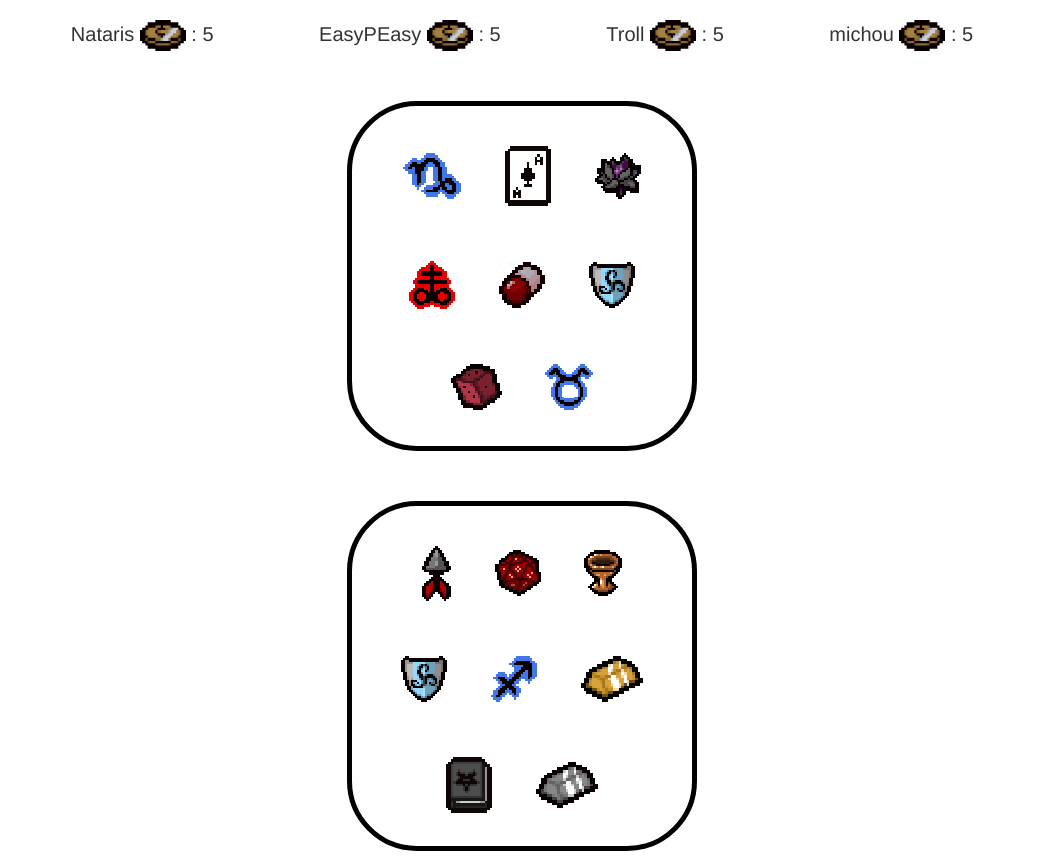
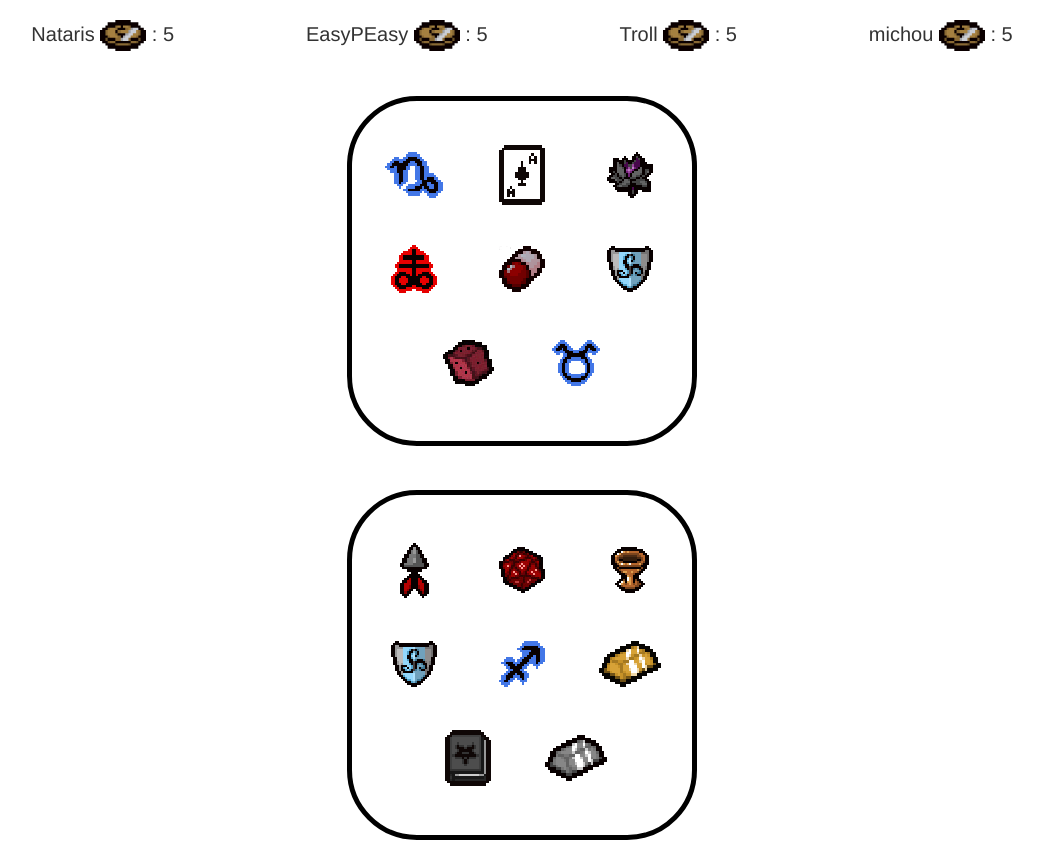
Before and after one commit to Etalon52170/Double-projetweb, a PHP site: page /prototype/accueil.html in a window 1280 px wide. Shown: the part 94-960 px from the top of the page, without its empty margins (118-1161 px from the left). After the commit the page ends 934 px from the top, so only its background shows below. Run offline with PHP 8.4, Linux system fonts and the light colour scheme.

Commit message:
Icone centre + debut JS pour selectionner le signe

```diff
--- a/projetweb/prototype/CascadeStyleSheet.css
+++ b/projetweb/prototype/CascadeStyleSheet.css
@@ -70,34 +70,44 @@ header{
 }
 .ScorePartie
 {
+    display:inline-block;
     font-size: 20px;
-    margin-left: 50px;
-    margin-right: 50px;
+    margin-left: 5%;
+    margin-right: 5%;
+    text-align: left;
+}
+
+
+#CarteCentral
+{
+    width: 350px;
+    height: 350px;
+    display: block;
+    margin-left: auto;
+    margin-right: auto;
+    margin-top: 3.5%;
+    border-radius: 20%;
+    border-width: 5px;
+    border-style: solid;
+    border-color: black;
+    padding-top: 3%;
 }
 
 .Icone
 {
-
-    display: inline-block;
-    margin: 15px;
-    margin-left: 20px;
-    margin-right: 20px;
-    margin-bottom: 40px;
+  display: inline-block;
+    width: 70px;
+    height: 70px;
+    text-align:center;
+    line-height: 70px;
+    margin-left: 5%;
+    margin-right: 5%;
+    margin-bottom: 7%;
 }
 
-#CarteCentral
+.Icone>img
 {
-    display: block;
-    margin-left: auto;
-    margin-right: auto;
-    margin-top: 50px;
-    border-radius: 20%;
-    border-width: 5px;
-    border-style: solid;
-    border-color: black;
-    width: 350px;
-    height: 350px;
-    padding: 25px;
+    vertical-align: middle;
 }
 
 #CarteJoueur
@@ -105,14 +115,14 @@ header{
     display: block;
     margin-left: auto;
     margin-right: auto;
-    margin-top: 50px;
+    margin-top: 3.5%;
     border-radius: 20%;
     border-width: 5px;
     border-style: solid;
     border-color: black;
     width: 350px;
     height: 350px;
-    padding: 25px;
+    padding-top: 3%;
 }
 
 #headprincipal{
--- a/projetweb/prototype/accueil.html
+++ b/projetweb/prototype/accueil.html
@@ -4,7 +4,7 @@ To change this license header, choose License Headers in Project Properties.
 To change this template file, choose Tools | Templates
 and open the template in the editor.
 -->
-<html>
+
     <head>
         <title>TODO supply a title</title>
         <meta charset="utf-8">
@@ -14,7 +14,7 @@ and open the template in the editor.
         <!-- Bootstrap -->
         <link href="../bootstrap/css/bootstrap.min.css" rel="stylesheet">
     </head>
-    <body>
+
         <header>
 
             <!-- score une fois connecter  -->
@@ -65,62 +65,61 @@ and open the template in the editor.
             </span>
         </div>
 
-        <span id = "CarteCentral">
-            <span class = 'Icone'>
-                    <img src="Capricorn_Icon.png" alt=""/>
-            </span>
-            <span class = 'Icone'>
+        <div id = "CarteCentral">
+            <p class = 'Icone'>
+                <img src="Capricorn_Icon.png" alt=""/>
+            </p>
+            <p class = 'Icone'>
                 <img src="Ace_of_Spades_Icon.png" alt=""/>
-            </span>
-            <span class = 'Icone'>
+            </p>
+            <p class = 'Icone'>
                 <img src="Black_Lotus_Icon.png" alt=""/>
-            </span>
-            <span class = 'Icone'>
+            </p>
+            <p class = 'Icone'>
                 <img src="Brimstone_Icon.png" alt=""/>
-            </span>
-            <span class = 'Icone'>
+            </p>
+            <p class = 'Icone'>
                 <img src="WhiteRed.png" alt=""/>
-            </span>
-            <span class = 'Icone'>
+            </p>
+            <p class = 'Icone'>
                 <img src="Trinity_Shield_Icon.png" alt=""/>
-            </span>
-            <span class = 'Icone'>
+            </p>
+            <p class = 'Icone'>
                 <img src="The_D6_Icon.png" alt=""/>
-            </span>
-            <span class = 'Icone'>
+            </p>
+            <p class = 'Icone'>
                 <img src="Taurus_Icon.png" alt=""/>
-            </span>
-        </span>
+            </p>
+        </div>
 
-        <span id = "CarteJoueur">
-            <span class = 'Icone'>
+        <div id = "CarteJoueur">
+            <p class = 'Icone'>
                 <img src="Cupid's_Arrow_Icon.png" alt=""/>
-            </span>
-            <span class = 'Icone'>
+            </p>
+            <p class = 'Icone'>
                 <img src="D20_Icon.png" alt=""/>
-            </span>
-            <span class = 'Icone'>
+            </p>
+            <p class = 'Icone'>
                 <img src="Holy_Grail_Icon.png" alt=""/>
-            </span>
-            <span class = 'Icone'>
+            </p>
+            <p class = 'Icone'>
                 <img src="Trinity_Shield_Icon.png" alt=""/>
-            </span>
-            <span class = 'Icone'>
+            </p>
+            <p class = 'Icone'>
                 <img src="Sagittarius_Icon.png" alt=""/>
-            </span>
-            <span class = 'Icone'>
+            </p>
+            <p class = 'Icone'>
                 <img src="Midas'_Touch_Icon.png" alt=""/>
-            </span>
-            <span class = 'Icone'>
+            </p>
+            <p class = 'Icone'>
                 <img src="The_Book_Of_Belial_Icon.png" alt=""/>
-            </span>
-            <span class = 'Icone'>
+            </p>
+            <p class = 'Icone'>
                     <img src="Iron_Bar_Icon.png" alt=""/>
-            </span>
-        </span>
-        <script src="newjavascript.js" type="text/javascript"></script>
+            </p>
+        </div>
+
         <!-- Include all compiled plugins (below), or include individual files as needed -->
-         <script src="../bootstrap/js/jquery-1.11.0.min.js"></script>
+        <script src="../bootstrap/js/jquery-1.11.0.min.js" type="text/javascript"></script>
         <script src="../bootstrap/js/bootstrap.min.js"></script>
-    </body>
-</html>
+         <script src="newjavascript.js" type="text/javascript"></script>
--- a/projetweb/prototype/newjavascript.js
+++ b/projetweb/prototype/newjavascript.js
@@ -1,22 +1,28 @@
-/*
- * To change this license header, choose License Headers in Project Properties.
- * To change this template file, choose Tools | Templates
- * and open the template in the editor.
- */
+function addvanish(){
+	$("section").append(" <div class='vanish'></div>");
+	$('div.vanish').mouseover(hoverDiv);
+	$('div.vanish').click(color);
+}
 
-function hoverSpan(){
-	$(this).css("border-radius"," = 50%");
-        $(this).css("border-width"," = 5px");
-        $(this).css("border-style"," = solid");
-        $(this).css("border-color"," = Orange");
+function hoverDiv(){
+	$(this).css("height","+=10");
 }
 
 function switch1(){
 	$('div.vanish').slideToggle(600);
 }
 
+function color(){
+	var colors = ['#ff0000', '#00ff00', '#0000ff','#222222','orange'];
+	var random_color = colors[Math.floor(Math.random() * colors.length)];
+	$(this).css("backgroundColor", random_color);
+}
+
+
 
 $(document).ready( function(){
-	$('span.Icone>').mouseover(hoverSpan);
-       // $('span.Icone').mouseleave(LeaveSpan);
+	//$('div.vanish').mouseover(hoverDiv);
+	//$('div.vanish').click(color);
+	//$('button#hide').click(switch1);
+	//$('button#add').click(addvanish);
 });
```
